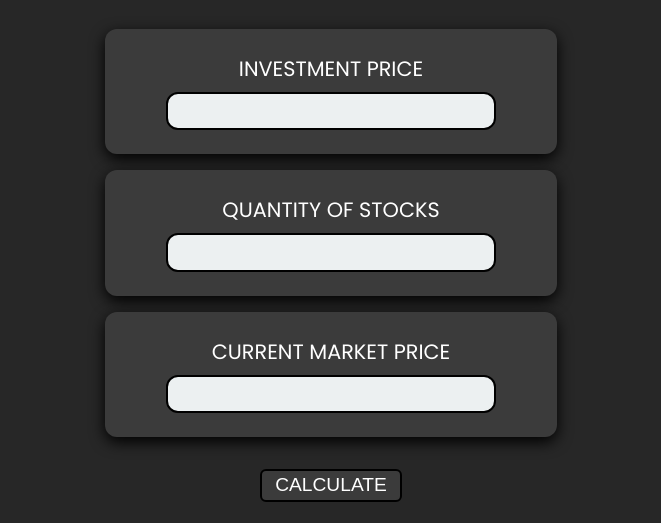
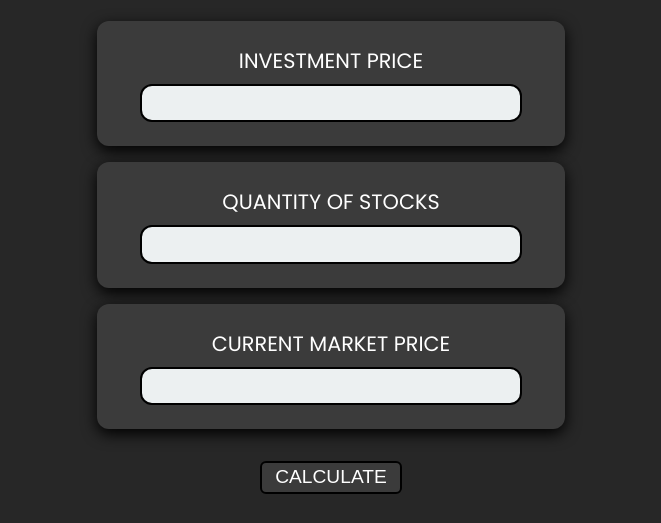
Before and after one commit to DevilsSnare/markFourteen, a plain HTML site: page index.html in a window 1280 px wide. Shown: the part 96-619 px from the top of the page, without its empty margins (309-970 px from the left). Drawn offline with Linux system fonts and the light colour scheme.

Commit message:
input width 90

```diff
--- a/styles.css
+++ b/styles.css
@@ -7,7 +7,6 @@
 
 body {
   font-family: "Poppins", sans-serif;
-  width: 100%;
   margin: auto;
   text-align: center;
   color: var(--sub-color);
@@ -17,7 +16,7 @@ body {
 }
 nav {
   display: block;
-  margin: 1rem auto 2rem;
+  margin: 1rem auto 1.5rem;
   padding: 1rem;
   padding-bottom: 0.5rem;
   font-size: 2.2rem;
@@ -31,7 +30,7 @@ nav {
 }
 .main-block {
   display: block;
-  margin: 1rem 1.5rem;
+  margin: 1rem 1rem;
   padding: 1rem 0.5rem 1.5rem;
   background-color: var(--main-color);
   border-radius: 12px;
@@ -44,7 +43,6 @@ nav {
   font-size: 1.3rem;
 }
 .input-box {
-  display: block;
   margin: auto;
   padding: 0.2rem 0.5rem;
   font-size: 1.5rem;
@@ -52,6 +50,7 @@ nav {
   border: 2px solid black;
   outline: none;
   background-color: var(--subsub-color);
+  width: 80%;
 }
 .calculate {
   display: block;
```
